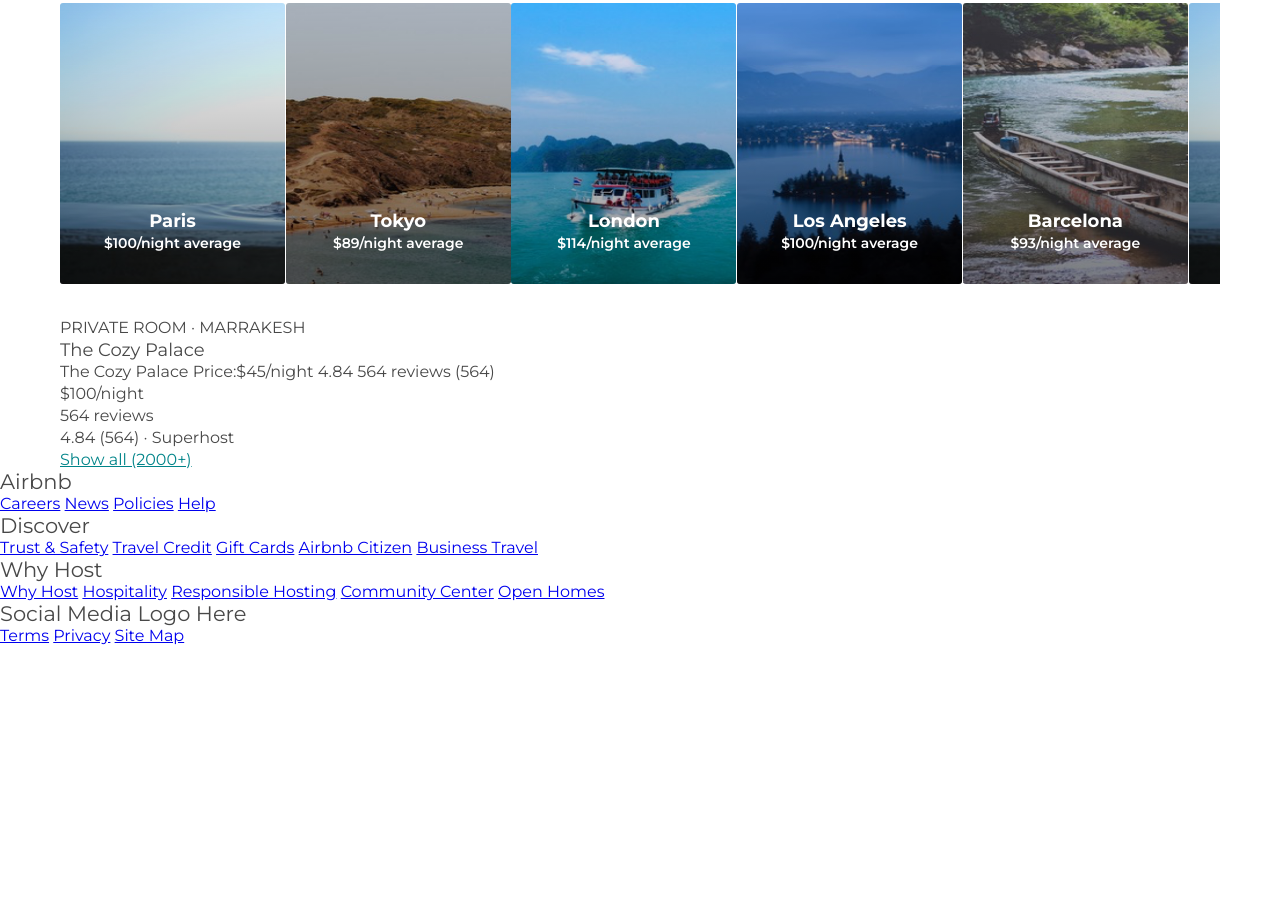
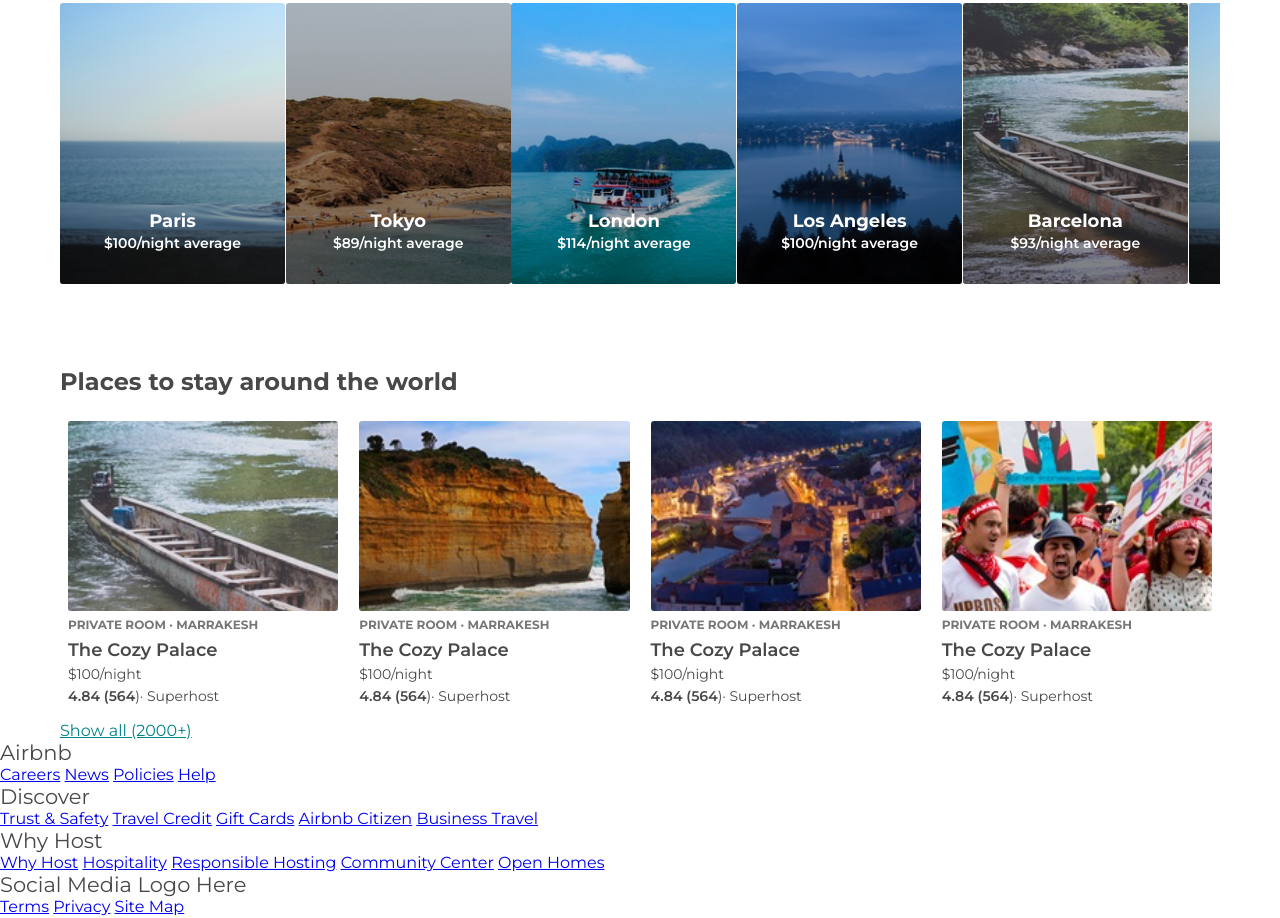
Before and after one commit to Boasbabs/airbnb-clone-css-only, a website: page index.html in a window 1280 px wide. Shown: the part 1416-2334 px from the top of the page. Before the commit the page ends 2063 px from the top, so only its background shows below. Drawn offline with Linux system fonts and the light colour scheme.

Commit message:
[styles]: add places styling

```diff
--- a/assets/css/index.css
+++ b/assets/css/index.css
@@ -387,8 +387,7 @@ main > * {
   align-self: center;
 }
 
-.explore-title,
-.recommendation-title {
+.section-title {
   grid-column: 1/-1;
   font-weight: 800;
   font-size: 24px;
@@ -497,8 +496,15 @@ main > * {
   grid-auto-columns: calc(23% - var(--gutter) * 2.2);
   overflow-x: scroll;
   scroll-snap-type: x proximity;
-  padding-bottom: calc(.75 * var(--gutter));
-  margin-bottom: calc(-.25 * var(--gutter));
+  padding-bottom: calc(0.75 * var(--gutter));
+  margin-bottom: calc(-0.25 * var(--gutter));
+}
+
+.rec-card,
+.places-card {
+  display: flex;
+  flex-direction: column;
+  border-radius: 3px;
 }
 
 .rec-card {
@@ -555,13 +561,78 @@ main > * {
   left: 0;
   width: 100%;
   height: 100%;
-  background: linear-gradient(
-    to bottom,
-    rgba(0, 0, 0, 0),
-    rgba(0, 0, 0, 0.45)
-  );
+  background: linear-gradient(to bottom, rgba(0, 0, 0, 0), rgba(0, 0, 0, 0.45));
   border-radius: 3px;
 }
+/*
+  ========================================
+  Places section
+  ========================================
+*/
+
+.m-top-3 {
+  margin-top: 3em;
+}
+
+.m-top-3 > a {
+  text-decoration: none;
+  color: #484848;
+}
+
+.places {
+  display: grid;
+  grid-template-columns: repeat(4, minmax(256px, 1fr));
+  grid-template-rows: 1fr auto auto;
+  grid-column-gap: 5px;
+  grid-row-gap: 1px;
+}
+.places-card{
+  padding: 8px 8px 12px;
+}
+
+.places-card--image > img {
+  height: 190px;
+  width: 100%;
+  object-fit: cover;
+  border-radius: 3px;
+}
+
+.places-card--subtitle {
+  font-size: 12px;
+  font-weight: 800;
+  color: #767676;
+  line-height: 16px;
+  margin-bottom: 2px;
+  text-transform: uppercase;
+}
+
+.places-card--title {
+  font-size: 18px;
+  font-weight: 600;
+  color: #484848;
+  line-height: 22px;
+  margin-top: 6px;
+}
+.places-card--details p, .places-card--more {
+  font-size: 14px;
+  font-weight: 400;
+  color: #484848;
+  line-height: 18px;
+  margin-bottom: 2px
+}
+
+.places-card--more {
+  line-height: 16px;
+  font-size: 12px;
+  margin-top: 2px;
+}
+
+.places-card--details > div {
+font-size: 14px;
+line-height: 18px;
+margin-top: 4px;
+}
+
 /*
   ========================================
   Mobile Responsiveness
--- a/index.html
+++ b/index.html
@@ -72,7 +72,7 @@
     </header>
     <main>
       <section class="explore">
-        <h2 class="explore-title">Explore Airbnb</h2>
+        <h3 class="section-title">Explore Airbnb</h3>
         <div class="explore-cards">
           <img src="/assets/images/image1.png" alt="Explore image" />
           <h4 class="explore-title">Stays</h4>
@@ -120,14 +120,13 @@
       </section>
 
       <section class="recommendation">
-        <h4 class="recommendation-title">Recommended for you</h4>
+        <h2 class="section-title">Recommended for you</h2>
         <div class="rec-horizontal-scroll">
-
           <div class="rec-card">
             <span class="rec-card--tint"></span>
             <img
               src="/assets/images/image7.png"
-              alt=""
+              alt="Recommendation image"
               class="rec-card--image"
             />
             <div class="rec-card--details">
@@ -139,7 +138,7 @@
             <span class="rec-card--tint"></span>
             <img
               src="/assets/images/image8.png"
-              alt=""
+              alt="Recommendation image"
               class="rec-card--image"
             />
             <div class="rec-card--details">
@@ -151,7 +150,7 @@
             <span class="rec-card--tint"></span>
             <img
               src="/assets/images/image9.png"
-              alt=""
+              alt="Recommendation image"
               class="rec-card--image"
             />
             <div class="rec-card--details">
@@ -163,7 +162,7 @@
             <span class="rec-card--tint"></span>
             <img
               src="/assets/images/image12.png"
-              alt=""
+              alt="Recommendation image"
               class="rec-card--image"
             />
             <div class="rec-card--details">
@@ -175,7 +174,7 @@
             <span class="rec-card--tint"></span>
             <img
               src="/assets/images/image18.png"
-              alt=""
+              alt="Recommendation image"
               class="rec-card--image"
             />
             <div class="rec-card--details">
@@ -188,7 +187,7 @@
             <span class="rec-card--tint"></span>
             <img
               src="/assets/images/image7.png"
-              alt=""
+              alt="Recommendation image"
               class="rec-card--image"
             />
             <div class="rec-card--details">
@@ -200,7 +199,7 @@
             <span class="rec-card--tint"></span>
             <img
               src="/assets/images/image8.png"
-              alt=""
+              alt="Recommendation image"
               class="rec-card--image"
             />
             <div class="rec-card--details">
@@ -212,7 +211,7 @@
             <span class="rec-card--tint"></span>
             <img
               src="/assets/images/image9.png"
-              alt=""
+              alt="Recommendation image"
               class="rec-card--image"
             />
             <div class="rec-card--details">
@@ -224,7 +223,7 @@
             <span class="rec-card--tint"></span>
             <img
               src="/assets/images/image12.png"
-              alt=""
+              alt="Recommendation image"
               class="rec-card--image"
             />
             <div class="rec-card--details">
@@ -236,7 +235,7 @@
             <span class="rec-card--tint"></span>
             <img
               src="/assets/images/image18.png"
-              alt=""
+              alt="Recommendation image"
               class="rec-card--image"
             />
             <div class="rec-card--details">
@@ -248,21 +247,74 @@
       </section>
 
       <section class="places">
+        <h2 class="section-title m-top-3">
+          <a href="#">Places to stay around the world</a>
+        </h2>
         <div class="places-card">
           <div class="places-card--image">
-            <img src="" alt="" />
+            <img src="/assets/images/image18.png" alt="Places image" />
           </div>
           <div class="places-card--details">
-            <h5 class="places-card--title">
-              PRIVATE ROOM · MARRAKESH
+            <h5 class="places-card--subtitle">
+              Private Room · Marrakesh
             </h5>
             <h4 class="places-card--title">The Cozy Palace</h4>
-            <p>
-              The Cozy Palace Price:$45/night 4.84 564 reviews (564)
-            </p>
             <div>$100/night</div>
-            <span class="" aria-hidden="true">564 reviews</span>
-            <div>4.84 (564) <span>· Superhost</span></div>
+
+            <div class="places-card--more">
+              <span class="mh-bold">4.84 (564</span>)· Superhost
+            </div>
+          </div>
+        </div>
+
+        <div class="places-card">
+          <div class="places-card--image">
+            <img src="/assets/images/image19.png" alt="Places image" />
+          </div>
+          <div class="places-card--details">
+            <h5 class="places-card--subtitle">
+              Private Room · Marrakesh
+            </h5>
+            <h4 class="places-card--title">The Cozy Palace</h4>
+            <div>$100/night</div>
+
+            <div class="places-card--more">
+              <span class="mh-bold">4.84 (564</span>)· Superhost
+            </div>
+          </div>
+        </div>
+
+        <div class="places-card">
+          <div class="places-card--image">
+            <img src="/assets/images/image11.png" alt="Places image" />
+          </div>
+          <div class="places-card--details">
+            <h5 class="places-card--subtitle">
+              Private Room · Marrakesh
+            </h5>
+            <h4 class="places-card--title">The Cozy Palace</h4>
+            <div>$100/night</div>
+
+            <div class="places-card--more">
+              <span class="mh-bold">4.84 (564</span>)· Superhost
+            </div>
+          </div>
+        </div>
+
+        <div class="places-card">
+          <div class="places-card--image">
+            <img src="/assets/images/image20.png" alt="Places image" />
+          </div>
+          <div class="places-card--details">
+            <h5 class="places-card--subtitle">
+              Private Room · Marrakesh
+            </h5>
+            <h4 class="places-card--title">The Cozy Palace</h4>
+            <div>$100/night</div>
+
+            <div class="places-card--more">
+              <span class="mh-bold">4.84 (564</span>)· Superhost
+            </div>
           </div>
         </div>
       </section>
```
